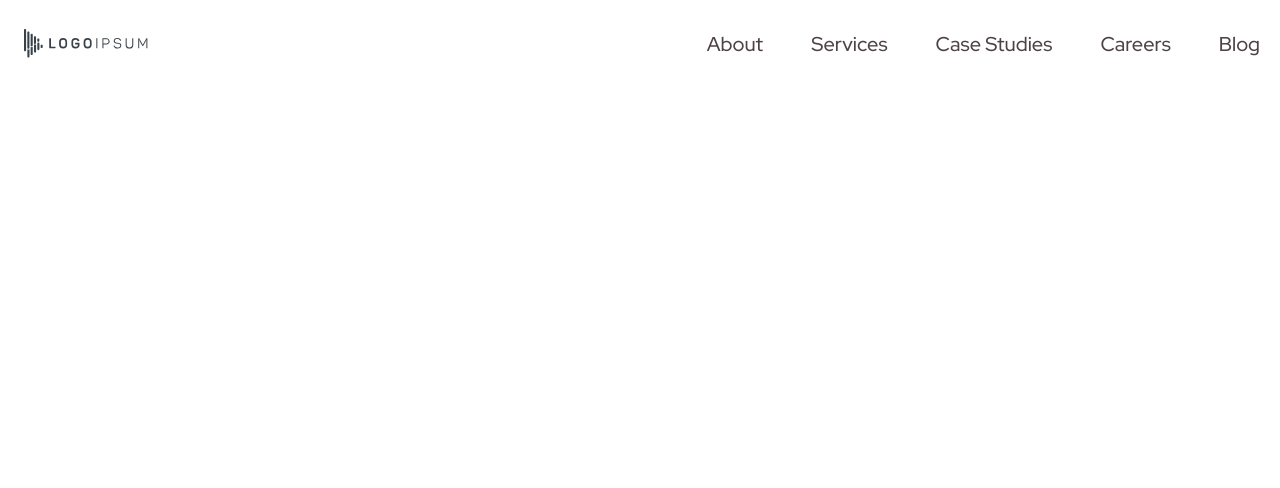
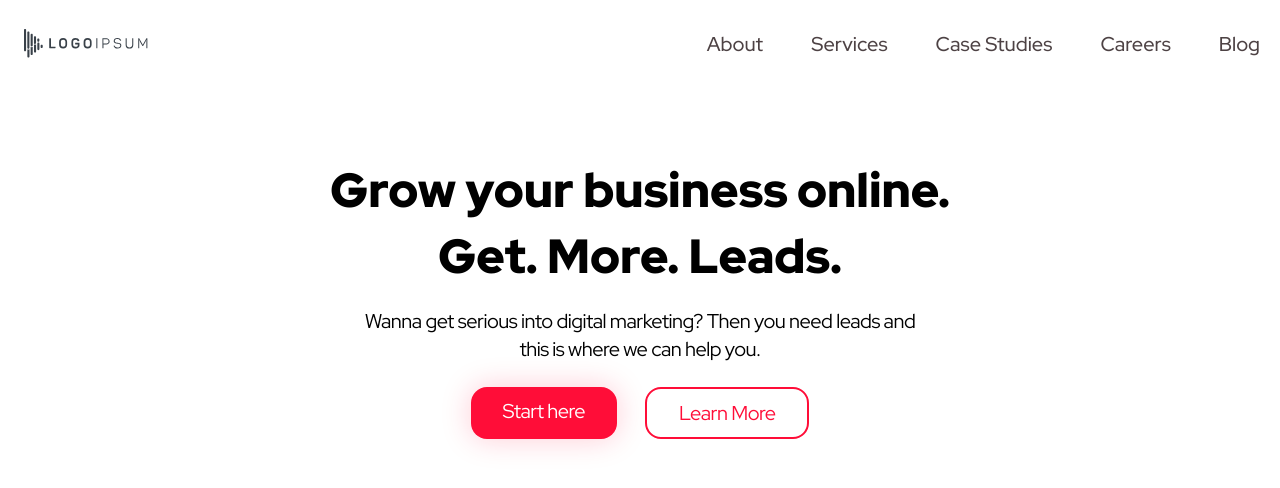
Before and after one commit to ruslanbadaev01/Tailwind, a website: page index.html in a window 1280 px wide. Drawn offline with Linux system fonts and the light colour scheme.

Commit message:
First Block

```diff
--- a/index.html
+++ b/index.html
@@ -72,6 +72,38 @@
         </nav>
       </div>
     </header>
+
+    <main>
+      <section id="hero">
+        <div class="container">
+          <h1
+            class="max-w-2xl mx-auto font-black text-5xl pt-24 text-center leading-snug lg:text-4xl lg:pt-16 md:text-3xl md:pt-12 md:max-w-full sm:pt-10 sm:text-2xl"
+          >
+            Grow your business online. Get. More. Leads.
+          </h1>
+          <p
+            class="text-center text-xl tracking-tight max-w-xl mx-auto mt-[18px] md:text-lg md:mt-4 sm:mt-2 sm:text-base"
+          >
+            Wanna get serious into digital marketing? Then you need leads and
+            this is where we can help you.
+          </p>
+
+          <div class="flex justify-center gap-7 sm:flex-col">
+            <a
+              href="#"
+              class="inline-block mt-6 py-[10px] px-8 shadow-customRed bg-red rounded-2xl text-white text-xl tracking-tight sm:text-center sm:text-base gap-0"
+              >Start here</a
+            >
+            <a
+              href="#"
+              class="inline-block mt-6 py-[10px] px-8 rounded-2xl text-red text-xl tracking-tight border-2 border-red sm:text-center sm:text-base gap-0"
+              >Learn More</a
+            >
+          </div>
+        </div>
+      </section>
+    </main>
+
     <script src="/js/main.js"></script>
   </body>
 </html>
--- a/tailwind.config.js
+++ b/tailwind.config.js
@@ -18,6 +18,9 @@ module.exports = {
         gray: "#747474",
         darkgray: "#272727",
       },
+      boxShadow: {
+        customRed: "0px 0px 30px rgba(255, 13, 56, 0.21)",
+      },
     },
   },
   plugins: [],
```
Also changed, not shown: css/main.css.
